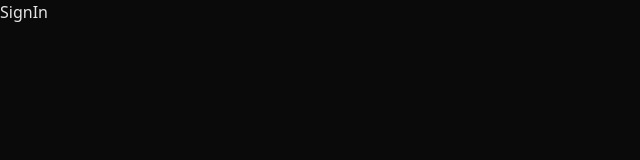
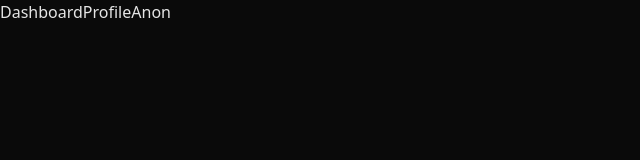
Before and after one commit to fadli1003/AwBilliard-ui, a React (Vite) app: page / in a window 1280 px wide. Before the commit this address led to /sign-in. Shown: the top 160 px of the page, without its empty margins (0-640 px from the left). Built offline with nearby package versions, Linux system fonts and the light colour scheme; sample sign-in values are in the browser's storage.

Commit message:
add axios for api

```diff
--- a/src/components/Layouts/DefaultLayout.tsx
+++ b/src/components/Layouts/DefaultLayout.tsx
@@ -1,13 +1,18 @@
-import { Navigate, Outlet } from "react-router-dom"
-import { useStateContext } from "../../context/ContextProvider"
+import { Link, Navigate, Outlet } from "react-router-dom"
+import { useAuthContext } from "../../context/ContextProvider"
 
 const DefaultLayout = () => {
-  const {user, token} = useStateContext()
+  const {user, token} = useAuthContext()
 
   if(!token) return <Navigate to='/sign-in'/>
 
   return (
-    <div>
+    <div id="defaultLayout">
+      <aside>
+        <Link to='/'>Dashboard</Link>
+        <Link to='/users'>Profile</Link>
+        <Link to='/entah'>Anon</Link>
+      </aside>
       <Outlet />
     </div>
   )
--- a/src/components/Layouts/GuestLayout.tsx
+++ b/src/components/Layouts/GuestLayout.tsx
@@ -1,6 +1,11 @@
-import { Outlet } from "react-router-dom"
+import { Navigate, Outlet } from "react-router-dom"
+import { useAuthContext } from "../../context/ContextProvider"
 
 const GuestLayout = () => {
+  const {user, token} = useAuthContext()
+
+  if(token) return <Navigate to='/' />
+
   return (
     <div>
       <Outlet />
--- a/src/context/ContextProvider.tsx
+++ b/src/context/ContextProvider.tsx
@@ -8,14 +8,14 @@ interface ContextType{
 
 }
 
-const stateContext = createContext<ContextType>({
+const authContext = createContext<ContextType>({
   user: null,
   token: null,
   setUser: () => {},
   setToken: () => {}
 })
 
-export const ContextProvider = ({children}: { children: React.ReactNode}) => {
+export const AuthContextProvider = ({children}: { children: React.ReactNode}) => {
   const [user, setUser] = useState({})
   const [token, _setToken] = useState(localStorage.getItem('ACCESS_TOKEN'))
 
@@ -29,13 +29,13 @@ export const ContextProvider = ({children}: { children: React.ReactNode}) => {
   }
 
   return (
-    <stateContext.Provider value={{
+    <authContext.Provider value={{
       user,
       token,
       setToken,
       setUser
-    }}>{children}</stateContext.Provider>
+    }}>{children}</authContext.Provider>
   )
 }
 
-export const useStateContext = () => useContext(stateContext)
+export const useAuthContext = () => useContext(authContext)
--- /dev/null
+++ b/src/lib/api.ts
@@ -0,0 +1,29 @@
+import axios, { AxiosError, AxiosResponse, InternalAxiosRequestConfig } from "axios";
+
+
+const baseURL = axios.create({
+  baseURL: `${import.meta.env.VITE_API_URL}/url`,
+  withCredentials: true,
+  withXSRFToken: true
+})
+
+baseURL.interceptors.request.use((config: InternalAxiosRequestConfig<any>) => {
+  const token = localStorage.getItem('ACCESS_TOKEN')
+  config.headers?.Authorization = `Bearer ${token}`
+
+  return config
+})
+
+baseURL.interceptors.response.use((response: AxiosResponse) => {
+  return response;
+
+}, (error: AxiosError) => {
+  const { response } = error
+  if(response?.status === 401) {
+    localStorage.removeItem('ACCESS_TOKEN')
+  }
+
+  throw error
+})
+
+export default baseURL
--- a/src/main.tsx
+++ b/src/main.tsx
@@ -4,9 +4,12 @@ import App from './App.js'
 import { BrowserRouter, Router, RouterProvider } from 'react-router-dom'
 import router from './routes/router.js'
 import { StrictMode } from 'react'
+import { AuthContextProvider } from './context/ContextProvider.js'
 
 createRoot(document.getElementById('root')!).render(
   <StrictMode>
-    <RouterProvider router={router} />
+    <AuthContextProvider>
+      <RouterProvider router={router} />
+    </AuthContextProvider>
   </StrictMode>,
 )
--- a/src/routes/router.tsx
+++ b/src/routes/router.tsx
@@ -14,7 +14,7 @@ const router = createBrowserRouter([
     element: <DefaultLayout />,
     children: [
       {
-        path: '/',
+        path: '/entah',
         element: <Navigate to="/users" />
       },
       {
--- a/src/vite-env.d.ts
+++ b/src/vite-env.d.ts
@@ -1,6 +1,6 @@
 /// <reference types="vite/client" />
 
-// Ignore CSS imports
+// Ignore CSS imports err from lint
 declare module '*.css' {
   const content: Record<string, string>;
   export default content;
```
Also changed, not shown: 1 other file (tests, documents, lock files or other folders).
